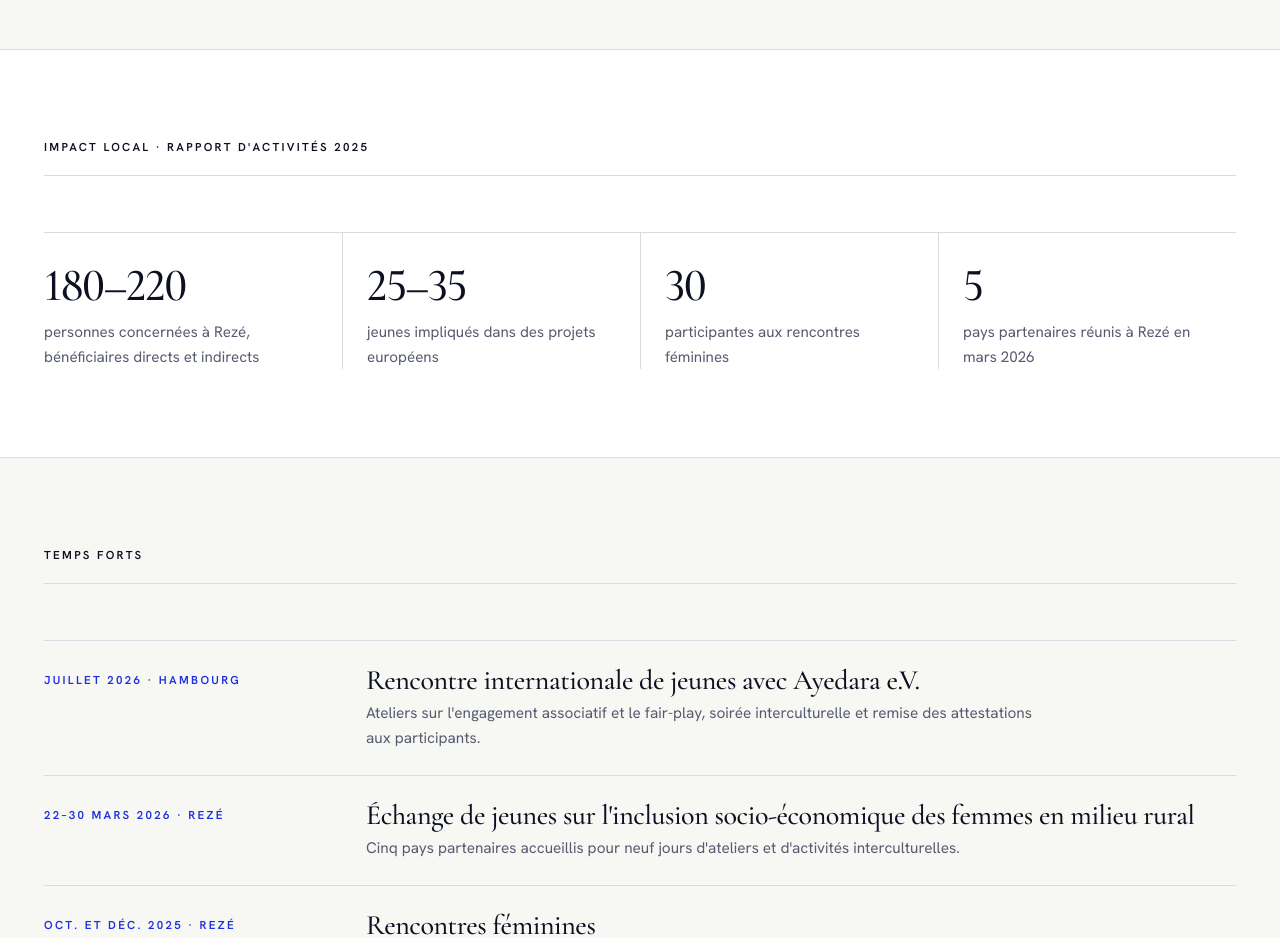
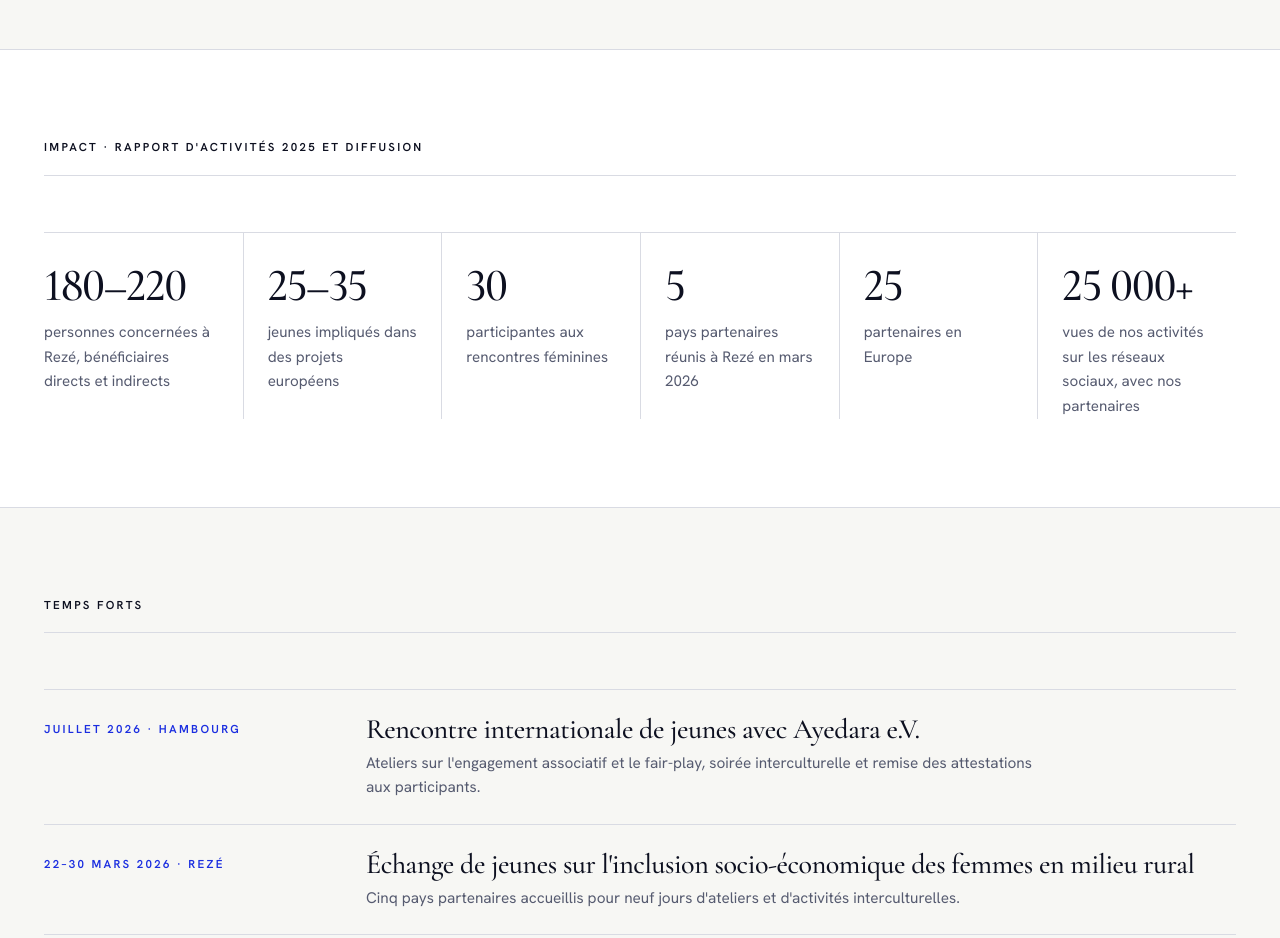
Before and after one commit to hafidboutchakkoucht-haf/crossborders-site, a plain HTML site: page index.html in a window 1280 px wide. Shown: the part 9640-10578 px from the top of the page. Drawn offline with nearby package versions, Linux system fonts and the light colour scheme.

Commit message:
Impact : partenaires et diffusion sur les réseaux sociaux

```diff
--- a/index.html
+++ b/index.html
@@ -633,12 +633,14 @@ details.more{margin-top:8px}details.more summary{cursor:pointer;font-weight:600;
 
 <section class="sec tight band" id="impact">
   <div class="wrap">
-    <div class="index"><b>08</b><span class="label">Impact local · Rapport d'activités 2025</span></div>
+    <div class="index"><b>08</b><span class="label">Impact · Rapport d'activités 2025 et diffusion</span></div>
     <div class="figs">
       <div><b>180–220</b><span>personnes concernées à Rezé, bénéficiaires directs et indirects</span></div>
       <div><b>25–35</b><span>jeunes impliqués dans des projets européens</span></div>
       <div><b>30</b><span>participantes aux rencontres féminines</span></div>
       <div><b>5</b><span>pays partenaires réunis à Rezé en mars 2026</span></div>
+      <div><b>25</b><span>partenaires en Europe</span></div>
+      <div><b>25&nbsp;000+</b><span>vues de nos activités sur les réseaux sociaux, avec nos partenaires</span></div>
     </div>
   </div>
 </section>
```
Also changed, not shown: 1 other file.
